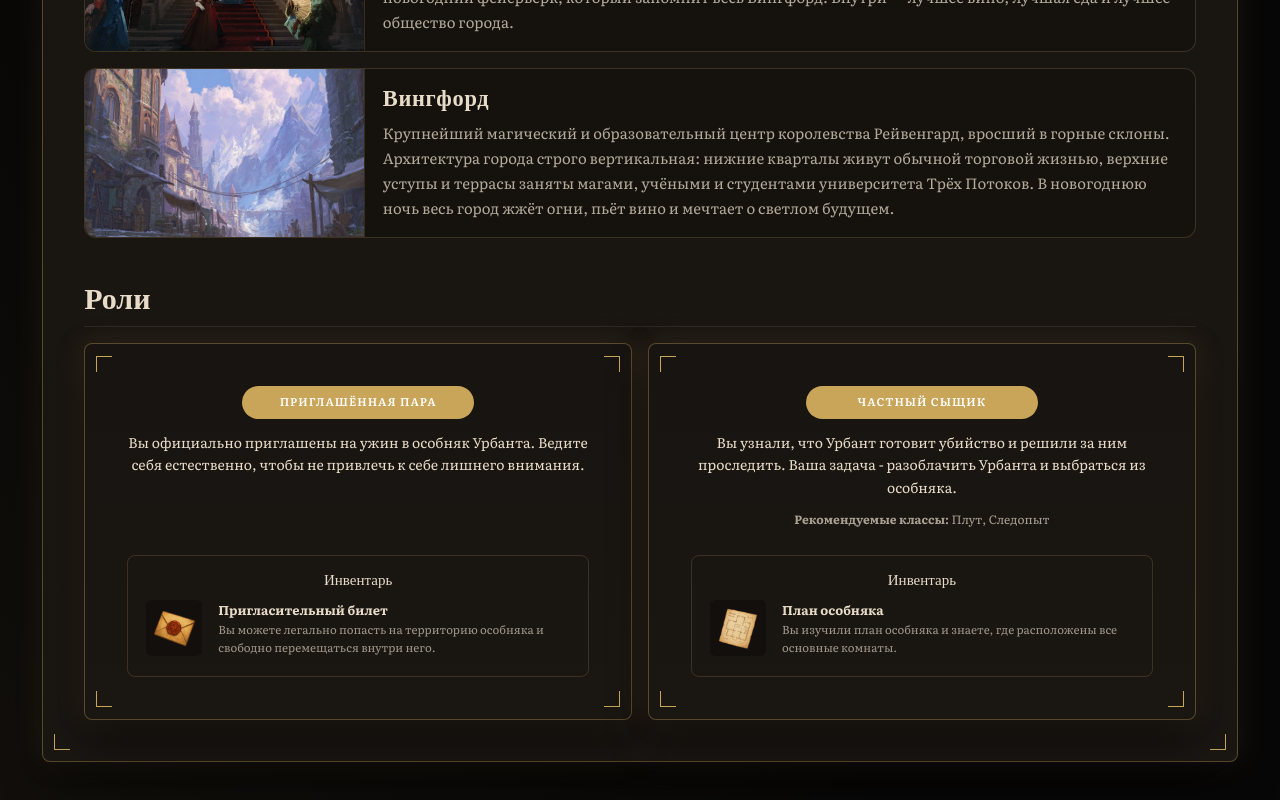
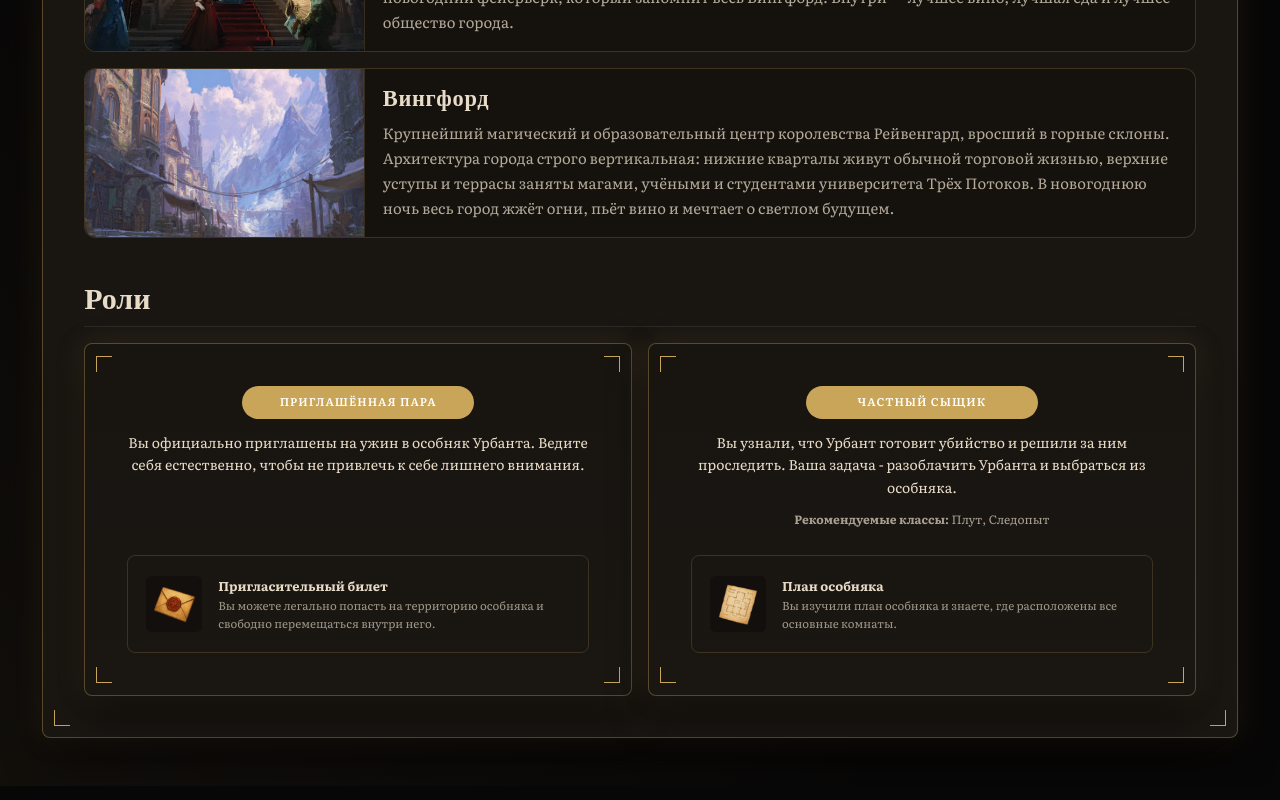
Before and after one commit to alexander-voronkov-dev/ravengard-chronicles, a Vue app: page /#/story/2 in a window 1280 px wide. Shown: the part 1179-1979 px from the top of the page. Built offline with nearby package versions, Linux system fonts and the light colour scheme.

Commit message:
refactor(inventory): comment out inventory title for cleaner display

```diff
--- a/src/components/role/StoryItems.vue
+++ b/src/components/role/StoryItems.vue
@@ -6,7 +6,7 @@ defineProps<{ items: RoleItem[] }>()
 
 <template>
   <div class="inventory">
-    <h3 class="inventory__title">Инвентарь</h3>
+    <!-- <h3 class="inventory__title">Инвентарь</h3> -->
     <div v-for="item in items" :key="item.name" class="item">
       <div class="item__icon">
         <img v-if="item.image" :src="item.image" :alt="item.name" class="item__img" />
```
